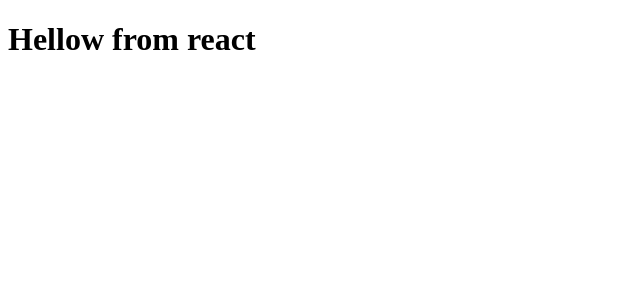
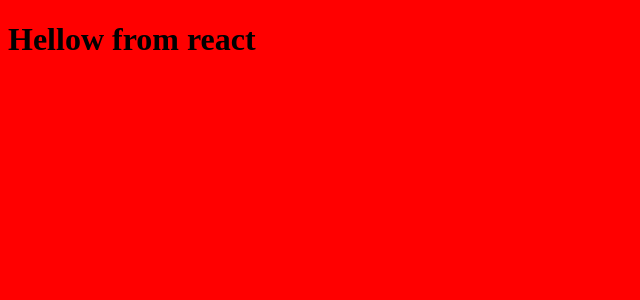
Before and after one commit to Danisca/react-shop, a React app: page / in a window 1280 px wide. Shown: the top 300 px of the page, without its empty margins (0-640 px from the left). Built offline with nearby package versions, Linux system fonts and the light colour scheme.

Commit message:
move styles's import from index.js to components/App.jsx

```diff
--- a/src/components/App.jsx
+++ b/src/components/App.jsx
@@ -1,4 +1,5 @@
 import React from'react';
+import '../styles/globals.scss';
 
 const App = ()=>{
     return <h1>Hellow from react</h1>
--- a/src/index.js
+++ b/src/index.js
@@ -1,5 +1,6 @@
 import React from 'react';
 import ReactDom from 'react-dom/client';
+
 import App from './components/App';
 
 const mainContainer = ReactDom.createRoot(document.getElementById('app'));
--- /dev/null
+++ b/src/styles/globals.scss
@@ -0,0 +1,6 @@
+$base-color: #ff0000;
+$color: rgba(black,0.88);
+
+body{
+    background-color: $base-color;
+}
```
